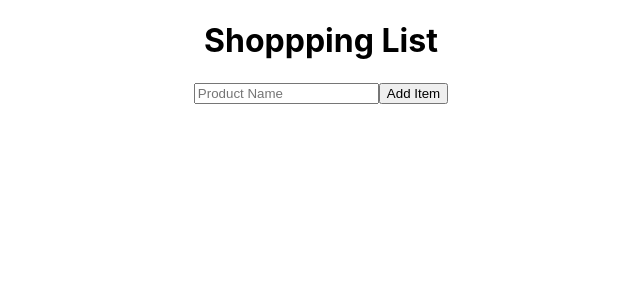
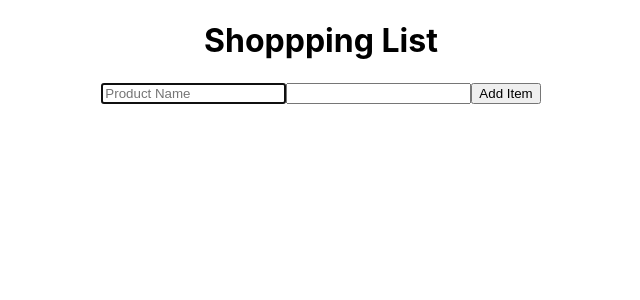
Before and after one commit to PingHuskar/Mastering-TypeScript-2022, a React (Create React App) app in the folder shopping-app/: page / in a window 1280 px wide. Shown: the top 300 px of the page, without its empty margins (319-959 px from the left). Built offline with nearby package versions, Linux system fonts and the light colour scheme.

Commit message:
final touch

```diff
--- a/shopping-app/src/App.css
+++ b/shopping-app/src/App.css
@@ -36,3 +36,7 @@
     transform: rotate(360deg);
   }
 }
+
+ul {
+  list-style: none;
+}
--- a/shopping-app/src/App.tsx
+++ b/shopping-app/src/App.tsx
@@ -7,8 +7,8 @@ import { v4 as getId } from "uuid"
 
 function App() {
   const [items,setItems] = useState<Item[]>([])
-  const addItem = (product: string) => {
-        setItems([...items,{id: getId(), product, quantity: 1 }])
+  const addItem = (product: string,quantity: number) => {
+        setItems([...items,{id: getId(), product, quantity }])
     }
   // const items = [
   //   { id:1, product: "Lemon", quantity: 3},
--- a/shopping-app/src/components/ShoppingListForm.tsx
+++ b/shopping-app/src/components/ShoppingListForm.tsx
@@ -1,20 +1,25 @@
 import { useRef } from "react"
 
 interface ShoppingListFormProps {
-    onAddItem: (item: string) => void
+    onAddItem: (item: string, quantity:number) => void
 }
 
 function ShoppingListForm({ onAddItem }: ShoppingListFormProps): JSX.Element {
-    const inputRef = useRef<HTMLInputElement>(null)
+    const productInputRef = useRef<HTMLInputElement>(null)
+    const quantityInputRef = useRef<HTMLInputElement>(null)
 
     function handleSubmit (e: React.FormEvent) {
         e.preventDefault()
-        const newProduct = inputRef.current!.value
-        onAddItem(newProduct)
-        inputRef.current!.value = ``
+        const newProduct = productInputRef.current!.value
+        const newQuantity = parseInt(quantityInputRef.current!.value) || 1
+        onAddItem(newProduct, newQuantity)
+        productInputRef.current!.value = ``
+        quantityInputRef.current!.value = `1`
+
     }
     return <form onSubmit={handleSubmit}>
-        <input type="text" placeholder="Product Name" name="" id="" ref={inputRef} />
+        <input type="text" placeholder="Product Name" name="" id="" ref={productInputRef} autoFocus />
+        <input type="number" name="" id="" min={0} ref={quantityInputRef} />
         <button type="submit">Add Item</button>
     </form>
 }
```
Also changed, not shown: 1 other file (tests, documents, lock files or other folders).
